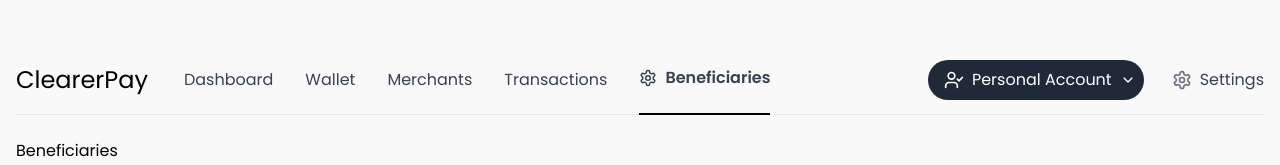
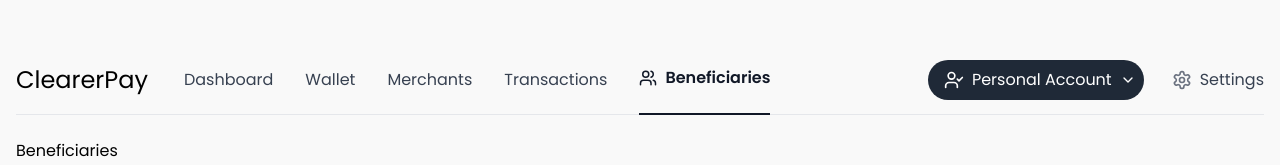
Before and after one commit to Oluwaniphise/clearer-pay-assessment, a React (Vite) app: page /beneficiaries in a window 1280 px wide. Shown: the top 165 px of the page. Built offline with nearby package versions, Linux system fonts and the light colour scheme.

Commit message:
feat: revamped navbar

```diff
--- a/src/components/Header.jsx
+++ b/src/components/Header.jsx
@@ -1,4 +1,4 @@
-import { Menu, X, Home, Wallet, CreditCard, Settings, User, UserCheck, ChevronDown, MenuSquareIcon, MenuIcon } from "lucide-react";
+import { Menu, X, Home, Wallet, CreditCard, Settings, User, UserCheck, ChevronDown, MenuSquareIcon, MenuIcon, Users, Receipt, ReceiptText } from "lucide-react";
 import { useState } from "react";
 import { NavLink } from "react-router-dom";
 
@@ -6,8 +6,8 @@ const navLinks = [
     { icon: <Home size={18} />, label: "Dashboard", path: '/dashboard' },
     { icon: <Wallet size={18} />, label: "Wallet", path: '/wallet' },
     { icon: <CreditCard size={18} />, label: "Merchants", path: '/merchants' },
-    { icon: <Settings size={18} />, label: "Transactions", path: '/transactions' },
-    { icon: <Settings size={18} />, label: "Beneficiaries", path: '/beneficiaries' },
+    { icon: <ReceiptText size={18} />, label: "Transactions", path: '/transactions' },
+    { icon: <Users size={18} />, label: "Beneficiaries", path: '/beneficiaries' },
 ];
 
 export const Header = () => {
@@ -30,7 +30,7 @@ export const Header = () => {
                             relative
                             text-gray-700
                             hover:text-black
-                            ${isActive ? 'text-black font-semibold' : ''}
+                            ${isActive ? 'text-gray-900 font-semibold' : ''}
                           `}
                                 children={({ isActive }) => (
                                     <>
@@ -38,7 +38,7 @@ export const Header = () => {
                                             {isActive && <span> {item.icon}</span>} {item.label}
                                         </div>
 
-                                        {isActive && <span className="absolute left-0 right-0 -bottom-[21px] border-b-2 border-black"></span>}
+                                        {isActive && <span className="absolute left-0 right-0 -bottom-[21px] border-b-2 border-gray-900"></span>}
                                     </>
                                 )}
                             />
```
